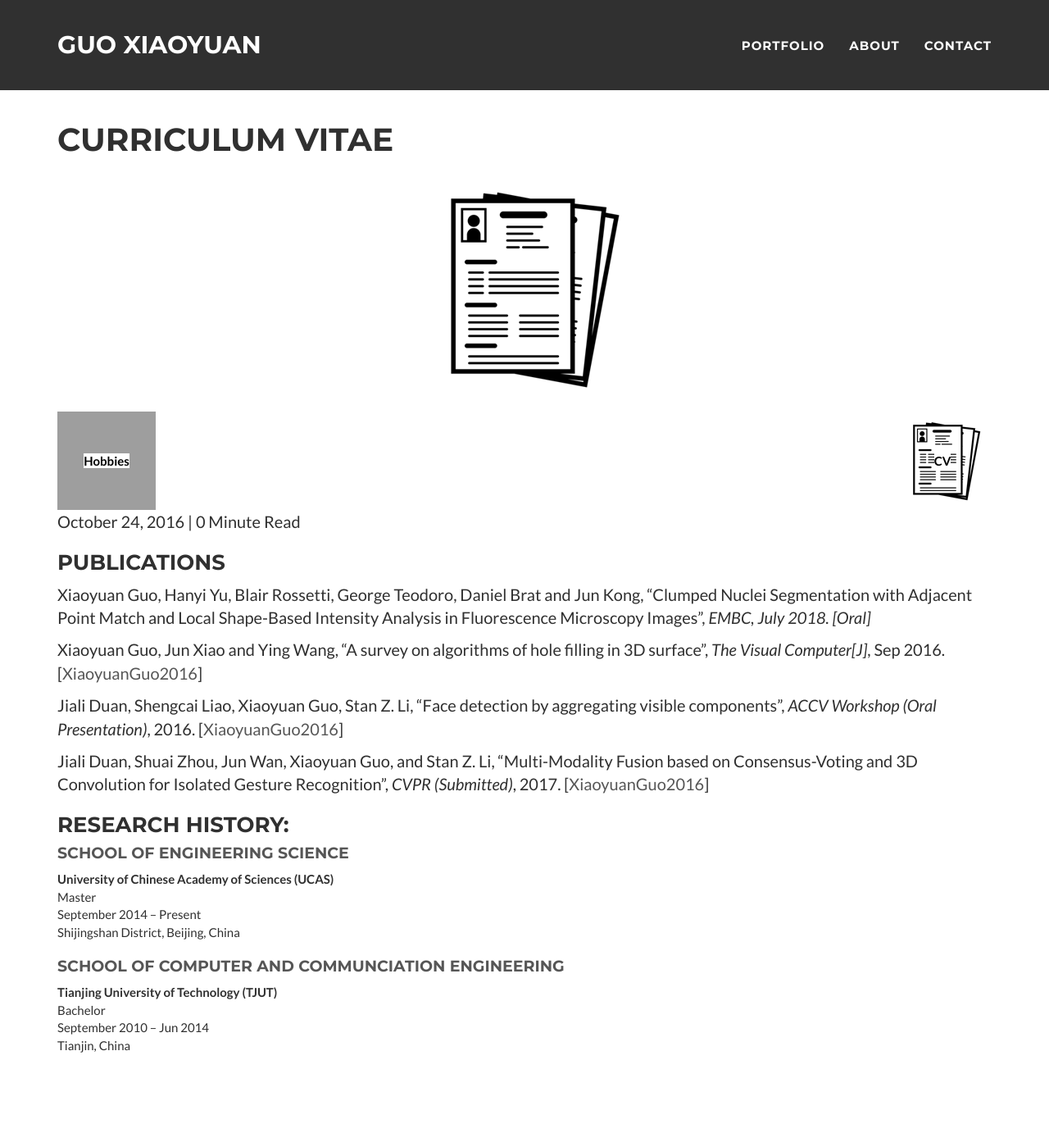
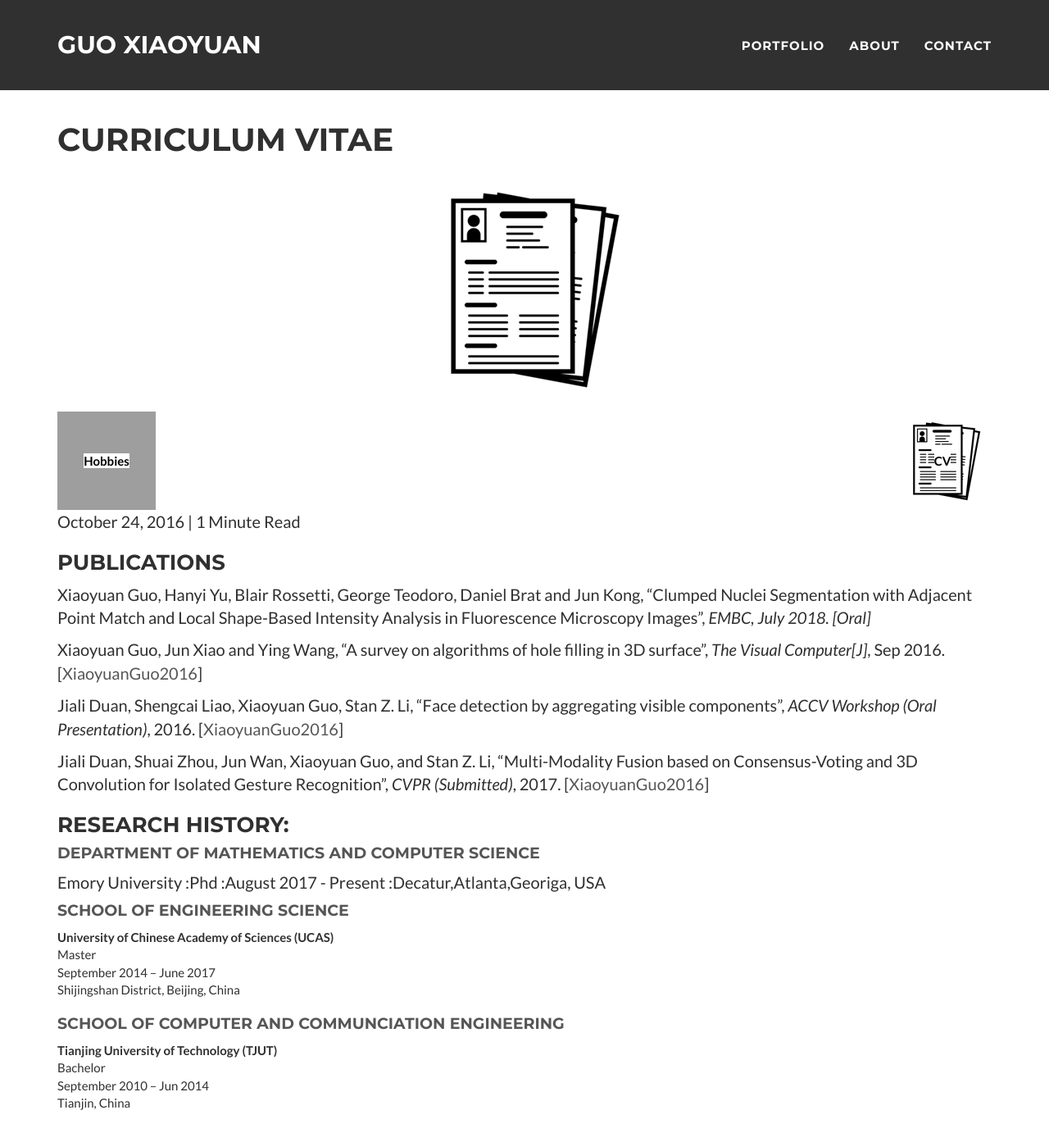
Before and after one commit to XiaoyuanGuo/website, a Jekyll site: the page built from _posts/2016-05-01-Curriculum-vitae.markdown, in a window 1280 px wide and 1400 px high. Shown: the top 1393 px of the window at 82% size. Built offline with Jekyll 4.4.1, drawn with Linux system fonts in a browser that asks for light colours; nearby versions of some CDN libraries; grey boxes are pictures that could not be loaded.

Commit message:
Update 2016-05-01-Curriculum-vitae.markdown

```diff
--- a/_posts/2016-05-01-Curriculum-vitae.markdown
+++ b/_posts/2016-05-01-Curriculum-vitae.markdown
@@ -21,10 +21,17 @@ Jiali Duan, Shuai Zhou, Jun Wan, Xiaoyuan Guo, and Stan Z. Li, "Multi-Modality F
 
 ### Research history:
 
+#### <a href="http://www.mathcs.emory.edu/site/home/" target="_blank">Department of Mathematics and Computer Science</a>
+Emory University
+:Phd
+:August 2017 - Present
+:Decatur,Atlanta,Georiga, USA
+
+
 #### <a href="http://ceit.ucas.ac.cn/" target="_blank">School of Engineering Science</a>
  University of Chinese Academy of Sciences (UCAS)
 : Master
-: September 2014 – Present
+: September 2014 – June 2017
 : Shijingshan District, Beijing, China
 
 
```
